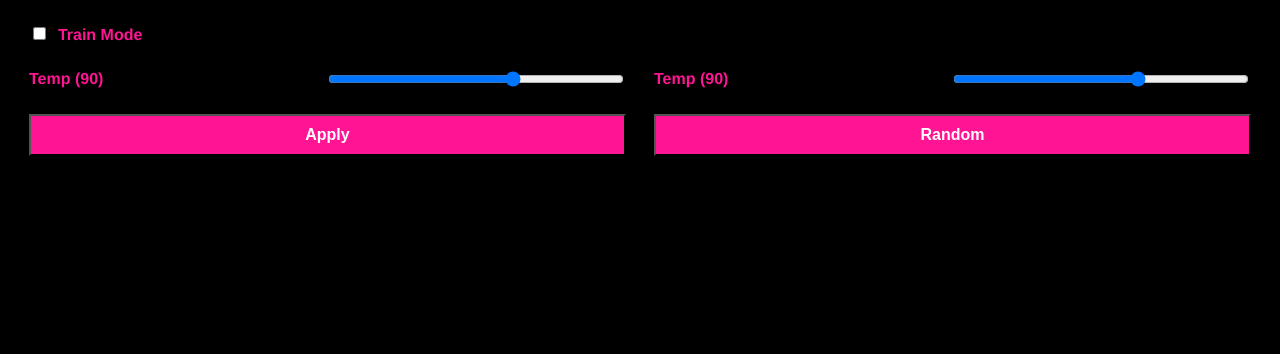
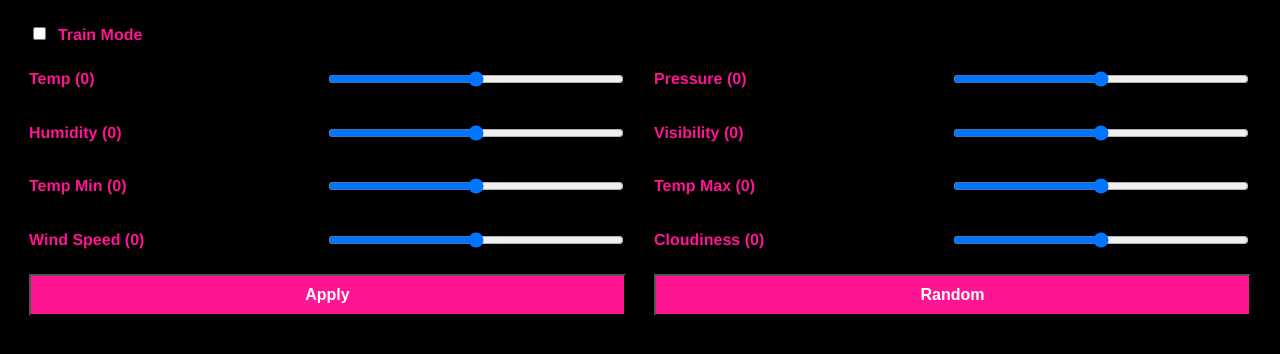
Before and after one commit to rardoz/wekinator-earth-sounds, a React app: page / in a window 1280 px wide. Shown: the part 76-430 px from the top of the page. Built offline with nearby package versions, Linux system fonts and the light colour scheme; no server answers.

Commit message:
Add training UI

```diff
--- a/src/components/training-form/component.js
+++ b/src/components/training-form/component.js
@@ -4,42 +4,152 @@ import styles from '../../styles.css'
 
 export default class extends Component {
   static propTypes = {
-    onSubmit: PropTypes.func.isRequired
+    onSubmit: PropTypes.func.isRequired,
+    fetching: PropTypes.bool
+  }
+
+  state = {
+    temp: 0,
+    pressure: 0,
+    humidity: 0,
+    temp_min: 0,
+    temp_max: 0,
+    visibility: 0,
+    wind_speed: 0,
+    cloudiness: 0
+  }
+
+  onInputChange = e => {
+    const { name, value } = e.target
+    this.setState({ [name]: value })
+  }
+
+  onSubmit = e => {
+    e.preventDefault()
+    this.props.onSubmit(this.state)
   }
 
   render() {
+    const {
+      temp,
+      pressure,
+      humidity,
+      visibility,
+      temp_min,
+      temp_max,
+      wind_speed,
+      cloudiness
+    } = this.state
+    const { fetching } = this.props
+
     return (
       <form className={styles.form} onSubmit={this.onSubmit}>
         <div className={styles.flexCol}>
-          <fieldset className={styles.fieldset}>
+          <fieldset>
             <label>Temp ({temp})</label>
             <input
               type="range"
               name="temp"
               value={temp}
               onChange={this.onInputChange}
-              min={-100}
+              min={-200}
               max={200}
             />
           </fieldset>
-          <fieldset className={styles.fieldset}>
-            <label>Temp ({temp})</label>
+          <fieldset>
+            <label>Pressure ({pressure})</label>
             <input
               type="range"
-              name="temp"
-              value={temp}
+              name="pressure"
+              value={pressure}
               onChange={this.onInputChange}
-              min={-100}
+              min={-200}
               max={200}
             />
           </fieldset>
         </div>
         <div className={styles.flexCol}>
-          <fieldset className={styles.fieldset}>
-            <button type="submit">Apply</button>
+          <fieldset>
+            <label>Humidity ({humidity})</label>
+            <input
+              type="range"
+              name="humidity"
+              value={humidity}
+              onChange={this.onInputChange}
+              min={-200}
+              max={200}
+            />
           </fieldset>
-          <fieldset className={styles.fieldset}>
-            <button onClick={() => {}}>Random</button>
+          <fieldset>
+            <label>Visibility ({visibility})</label>
+            <input
+              type="range"
+              name="visibility"
+              value={visibility}
+              onChange={this.onInputChange}
+              min={-200}
+              max={200}
+            />
+          </fieldset>
+        </div>
+        <div className={styles.flexCol}>
+          <fieldset>
+            <label>Temp Min ({temp_min})</label>
+            <input
+              type="range"
+              name="temp_min"
+              value={temp_min}
+              onChange={this.onInputChange}
+              min={-200}
+              max={200}
+            />
+          </fieldset>
+          <fieldset>
+            <label>Temp Max ({temp_max})</label>
+            <input
+              type="range"
+              name="temp_max"
+              value={temp_max}
+              onChange={this.onInputChange}
+              min={-200}
+              max={200}
+            />
+          </fieldset>
+        </div>
+        <div className={styles.flexCol}>
+          <fieldset>
+            <label>Wind Speed ({wind_speed})</label>
+            <input
+              type="range"
+              name="wind_speed"
+              value={wind_speed}
+              onChange={this.onInputChange}
+              min={-200}
+              max={200}
+            />
+          </fieldset>
+          <fieldset>
+            <label>Cloudiness ({cloudiness})</label>
+            <input
+              type="range"
+              name="cloudiness"
+              value={cloudiness}
+              onChange={this.onInputChange}
+              min={-200}
+              max={200}
+            />
+          </fieldset>
+        </div>
+        <div className={styles.flexCol}>
+          <fieldset>
+            <button disabled={fetching} type="submit">
+              Apply
+            </button>
+          </fieldset>
+          <fieldset>
+            <button disabled={fetching} onClick={() => {}}>
+              Random
+            </button>
           </fieldset>
         </div>
       </form>
--- a/src/index.js
+++ b/src/index.js
@@ -2,34 +2,25 @@ import React, { Component } from 'react'
 import ReactDOM from 'react-dom'
 import io from 'socket.io-client'
 import styles from './styles.css'
+import { TrainingForm } from './components'
+
 const socket = io.connect('ws://localhost:3004')
 socket.on('ping', d => console.log(d))
 
 class App extends Component {
   socket = null
   state = {
-    x: 0,
-    y: 0,
-    temp: 90,
-    pressure: 1000,
-    humidity: 100,
-    temp_min: 0,
-    temp_max: 100,
-    visibility: 1000,
-    wind_speed: 1,
-    cloudiness: 1,
-    hexValue: '#000'
-  }
-
-  onMouseMove = ({ clientX, clientY }) => {
-    this.setState({ x: clientX, y: clientY })
+    trainMode: false,
+    fetching: false
   }
 
   componentDidMount() {
     socket.on('outputData', data => {
-      const { hexValue } = data
-      console.log(hexValue, data)
-      this.setState({ hexValue })
+      console.log('todo wire up output data', data)
+    })
+
+    socket.on('trainInputDataRecieved', () => {
+      this.setState({ fetching: false })
     })
   }
 
@@ -39,21 +30,17 @@ class App extends Component {
     socket.emit('trainMode', !trainMode)
   }
 
-  onSubmit = e => {
-    e.preventDefault()
-    //todo when submit we need to send out an event to train the model
-  }
-
-  onInputChange = e => {
-    const { name, value } = e.target
-    this.setState({ [name]: value })
+  onTrain = formData => {
+    this.setState({ fetching: true }, () =>
+      socket.emit('trainInputData', formData)
+    )
   }
 
   render() {
-    const { trainMode, temp, hexValue } = this.state
+    const { trainMode, fetching } = this.state
 
     return (
-      <div className={styles.container} style={{ background: hexValue }}>
+      <div className={styles.container}>
         <h1 className={styles.gutters}>
           {trainMode ? 'Training Mode' : 'Live Mode'}
         </h1>
@@ -67,40 +54,7 @@ class App extends Component {
             />
             <label>&nbsp; Train Mode</label>
           </fieldset>
-          <form className={styles.form} onSubmit={this.onSubmit}>
-            <div className={styles.flexCol}>
-              <fieldset className={styles.fieldset}>
-                <label>Temp ({temp})</label>
-                <input
-                  type="range"
-                  name="temp"
-                  value={temp}
-                  onChange={this.onInputChange}
-                  min={-100}
-                  max={200}
-                />
-              </fieldset>
-              <fieldset className={styles.fieldset}>
-                <label>Temp ({temp})</label>
-                <input
-                  type="range"
-                  name="temp"
-                  value={temp}
-                  onChange={this.onInputChange}
-                  min={-100}
-                  max={200}
-                />
-              </fieldset>
-            </div>
-            <div className={styles.flexCol}>
-              <fieldset className={styles.fieldset}>
-                <button type="submit">Apply</button>
-              </fieldset>
-              <fieldset className={styles.fieldset}>
-                <button onClick={() => {}}>Random</button>
-              </fieldset>
-            </div>
-          </form>
+          <TrainingForm fetching={fetching} onSubmit={this.onTrain} />
         </div>
       </div>
     )
--- a/src/styles.css
+++ b/src/styles.css
@@ -53,8 +53,8 @@ fieldset {
   width: auto;
 }
 
-.fieldset label,
-.fieldset input {
+fieldset label,
+fieldset input {
   width: 100%;
 }
 
```
Also changed, not shown: server/index.js (+13 -11 lines).
